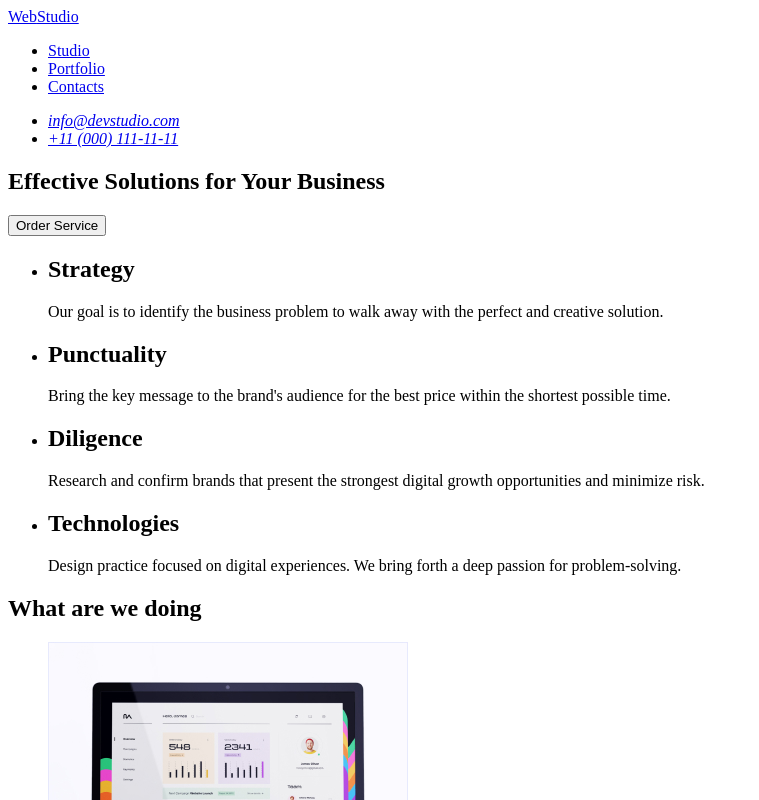
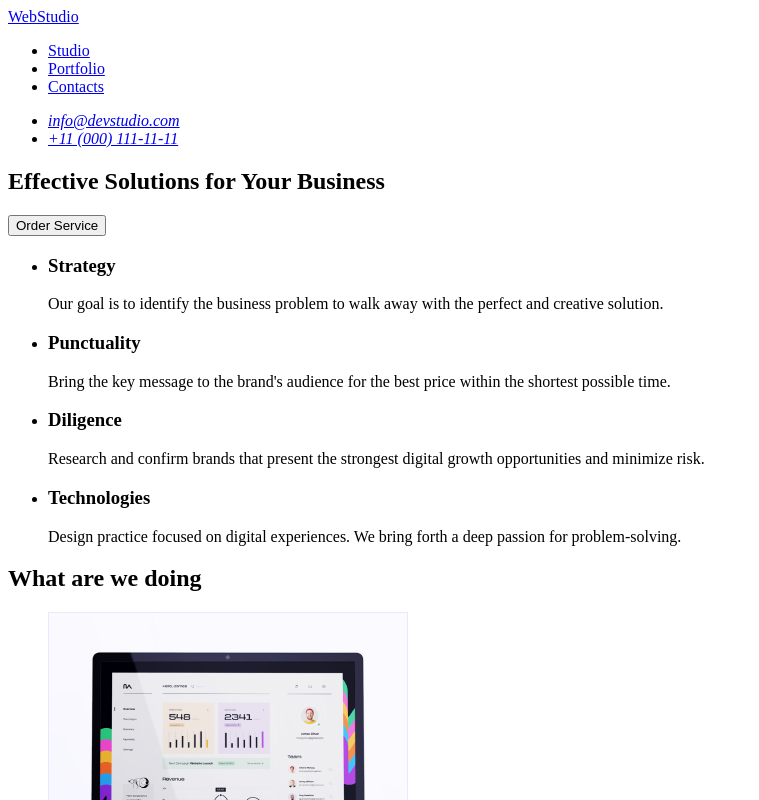
Before and after one commit to Dari-phil/goit-markup-hw-01, a plain HTML site: page index.html in a window 1280 px wide. Shown: the top 800 px of the page, without its empty margins (0-759 px from the left). Drawn offline with Linux system fonts and the light colour scheme.

Commit message:
update index html

```diff
--- a/index.html
+++ b/index.html
@@ -8,8 +8,8 @@
   <body>
     <!-- Header -->
     <header>
-      <a href="./index.html"><span>Web</span>Studio</a>
       <nav>
+        <a href="./index.html">WebStudio</a>
         <ul>
           <li><a href="#">Studio</a></li>
           <li><a href="#">Portfolio</a></li>
@@ -33,30 +33,31 @@
 
       <!-- Section 1 -->
       <section>
+        <h2 hidden>Advantages</h2>
         <ul>
           <li>
-            <h2>Strategy</h2>
+            <h3>Strategy</h3>
             <p>
               Our goal is to identify the business problem to walk away with the
               perfect and creative solution.
             </p>
           </li>
           <li>
-            <h2>Punctuality</h2>
+            <h3>Punctuality</h3>
             <p>
               Bring the key message to the brand's audience for the best price
               within the shortest possible time.
             </p>
           </li>
           <li>
-            <h2>Diligence</h2>
+            <h3>Diligence</h3>
             <p>
               Research and confirm brands that present the strongest digital
               growth opportunities and minimize risk.
             </p>
           </li>
           <li>
-            <h2>Technologies</h2>
+            <h3>Technologies</h3>
             <p>
               Design practice focused on digital experiences. We bring forth a
               deep passion for problem-solving.
@@ -135,7 +136,7 @@
 
     <!-- Footer -->
     <footer>
-      <a href="./index.html"><span>Web</span>Studio</a>
+      <a href="./index.html">WebStudio</a>
       <p>
         Increase the flow of customers and sales for your business with digital
         marketing & growth solutions.
```
